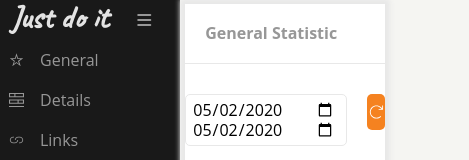
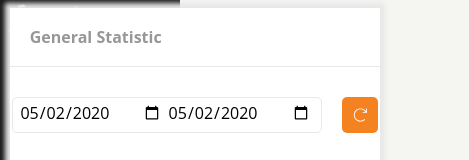
Before and after one commit to rafal-szymanko/css-administration-panel, a website: page src/index.html in a window 390 px wide. Shown: the top 160 px of the page, 469 px wide, since content can reach past the window. Drawn offline with nearby package versions, Linux system fonts and the light colour scheme; files that its build step writes are made by us from their sources.

Commit message:
Add media queries for mobile's resolution

```diff
--- a/src/sass/_layout.scss
+++ b/src/sass/_layout.scss
@@ -102,3 +102,9 @@
     position: relative;
   }
 }
+
+@media (max-width: 1024px) {
+  .page {
+    flex-direction: column;
+  }
+}
--- a/src/sass/components/_logo.scss
+++ b/src/sass/components/_logo.scss
@@ -13,10 +13,16 @@
     }
   }
 
+  // &--mobile {
+  //   justify-content: flex-start;
+  //   background-color: $side-navigation-background;
+  //   display: none;
+  // }
+
   &__hamburger {
     height: 100%;
     margin: auto auto;
-    text-align: center;
+    text-align: end;
     cursor: pointer;
     line-height: 40px;
   }
@@ -26,3 +32,11 @@
     height: 15px;
   }
 }
+
+@media (max-width: 1024px) {
+  .logo {
+    &--mobile {
+      display: flex;
+    }
+  }
+}
--- a/src/sass/sections/_main.scss
+++ b/src/sass/sections/_main.scss
@@ -6,3 +6,10 @@
     width: calc(100% - 50px);
   }
 }
+
+@media (max-width: 1024px) {
+  .main {
+    width: 100%;
+    left: 0;
+  }
+}
```
